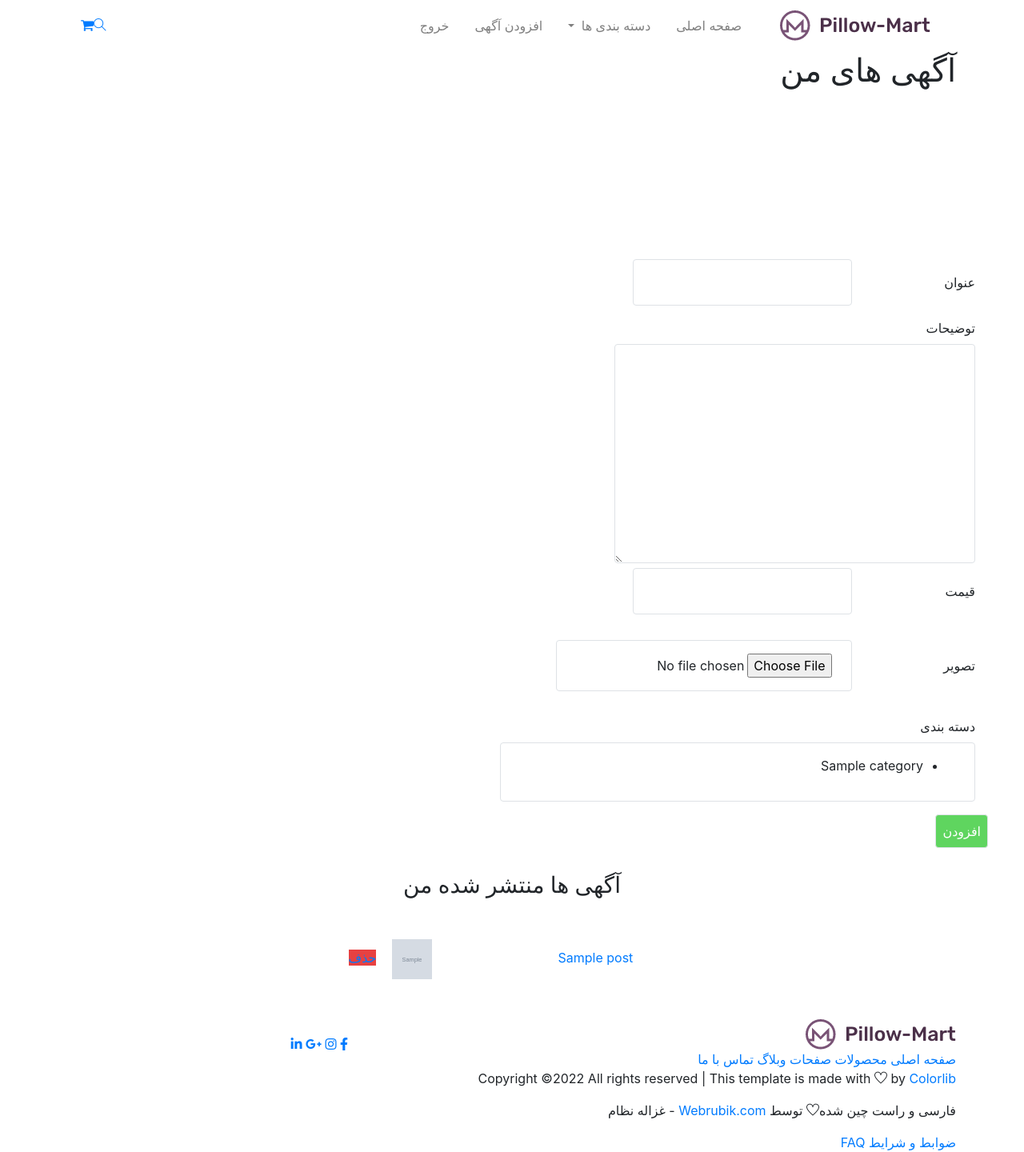
After one commit to AmiirEbadi/Market, a Django app: page /account/post_create/ in a window 1280 px wide. The commit adds this page. Shown: the whole page at 80% size. Run offline with Django 4.2, Linux system fonts and the light colour scheme; a user stored in the database is signed in; tables that the repository leaves empty hold one stand-in row (values such as "Sample post"); grey boxes marked "Sample" are stand-in pictures; some libraries are stand-ins or nearby versions.

Commit message:
PostCreate/delete/contextProccess and someother changes added

```diff
--- a/market/accounts/forms.py
+++ b/market/accounts/forms.py
@@ -1,7 +1,12 @@
 from django import forms
+import django
 from django.contrib.auth.forms import AuthenticationForm
-from .models import UserAccount
-
+from .models import (
+    UserAccount,
+    Address,
+)
+from posts.models import Post
+from django.utils.text import slugify
 
 class UserLoginForm(AuthenticationForm):
     class Meta:
@@ -29,9 +34,36 @@ class UserSignUpForm(forms.ModelForm):
             user.save()
         return user
 
-    def clean_username(self):
-        username = self.data.get('username')
+    def clean(self):
+        cleand_data = super().clean()
+        username = cleand_data.get('username')
         user = UserAccount.objects.filter(username=username)
         if user:
             raise forms.ValidationError('Username already exists')
-        return username
+        return cleand_data
+
+
+class UserAddressForm(forms.ModelForm):
+    class Meta:
+        model = Address
+        fields = ['district', 'city']
+
+    def save(self, request, commit=True):
+        form = super().save(commit=False)
+        form.user = request.user
+        if commit:
+            form.save()
+        return form
+
+
+class UserPostCreation(forms.ModelForm):
+    class Meta:
+        model = Post
+        fields = ['title', 'body', 'image', 'price', 'category']
+
+    def save(self, commit=True):
+        form = super().save(commit=False)
+        form.slug = slugify(form.title, allow_unicode=True)
+        if commit:
+            form.save()
+        return form
--- a/market/accounts/urls.py
+++ b/market/accounts/urls.py
@@ -5,6 +5,8 @@ from .views import (
     UserSignInView,
     UserProfileView,
     UserSignUpView,
+    UserPostCreationView,
+    UserPostDeleteView
 )
 
 app_name = 'account'
@@ -14,4 +16,7 @@ urlpatterns = [
     path('signup/', UserSignUpView.as_view(), name='signup'),
 
     path('profile/', UserProfileView.as_view(), name='profile'),
+    path('post_create/', UserPostCreationView.as_view(), name='post_create'),
+    path('post_delete/<int:pk>/', UserPostDeleteView.as_view(), name='post_delete'),
+
 ]
--- a/market/accounts/views.py
+++ b/market/accounts/views.py
@@ -1,18 +1,24 @@
-from webbrowser import get
 from django.shortcuts import redirect, render, HttpResponse
-from django.urls import reverse
+from django.urls import reverse, reverse_lazy
 from django.contrib.auth.views import (
     LoginView,
-
 )
 from .forms import(
     UserLoginForm,
     UserProfileForm,
     UserSignUpForm,
+    UserAddressForm,
+    UserPostCreation,
 )
 
-from .models import UserAccount
+from .models import (
+    UserAccount,
+    Address,
+)
+
+from posts.models import Post
 from django.views.generic.base import View
+from django.views.generic.edit import DeleteView
 from django.contrib.auth.mixins import LoginRequiredMixin
 # Create your views here.
 
@@ -28,17 +34,14 @@ class UserSignUpView(View):
     def post(self, request, *args, **kwargs):
         signup_form = UserSignUpForm(request.POST)
         if signup_form.is_valid():
-            # username = signup_form.cleaned_data['username']
-            # password = signup_form.cleaned_data['password']
-            # UserAccount.objects.create_user(username, password)
             user = signup_form.save(commit=False)
             user.is_staff = True
             user.save()
             return redirect('account:signin')
-        x = signup_form.non_field_errors
-        print([i for i in signup_form.errors])
+
+        errors = signup_form.non_field_errors
         signup_form = UserSignUpForm()
-        return render(request, 'account/signup.html', {'signup_form': signup_form , 'x': x})
+        return render(request, 'account/signup.html', {'signup_form': signup_form , 'errors': errors})
 
     def get(self, request, *args, **kwargs):
         signup_form = UserSignUpForm()
@@ -47,15 +50,54 @@ class UserSignUpView(View):
 
 
 class UserProfileView(LoginRequiredMixin, View):
+    ''' This View is used to update the user profile also user can see his info here '''
+
     def get(self, request, *args, **kwargs):
+        user_address = Address.objects.filter(user=request.user).first()
         profile_form = UserProfileForm(instance=request.user)
+        address_form = UserAddressForm(instance=user_address)
         context = {
-            'form': profile_form,
+            'profile_form': profile_form,
+            'address_form': address_form,
         }
         return render(request, 'account/profile.html', context=context)
 
     def post(self, request, *args, **kwargs):
-        profile_form = UserProfileForm(request.POST, instance=request.user)
-        if profile_form.is_valid():
-            profile_form.save()
-            return self.get(request, *args, **kwargs)
+        if 'profile' in request.POST:
+            profile_form = UserProfileForm(request.POST, instance=request.user)
+            if profile_form.is_valid():
+                profile_form.save()
+                return self.get(request, *args, **kwargs)
+        elif 'address' in request.POST:
+            user_address = Address.objects.filter(user=request.user).first()
+            address_form = UserAddressForm(request.POST, instance=user_address)
+            if address_form.is_valid():
+                address_form.save(request)
+                return self.get(request, *args, **kwargs)
+
+
+class UserPostCreationView(LoginRequiredMixin, View):
+    ''' This View is used to create a post '''
+
+    def get(self, request, *args, **kwargs):
+        post_form = UserPostCreation()
+        user_posts = Post.objects.filter(author=request.user)
+        context = {
+            'post_form': post_form,
+            'user_posts': user_posts,
+        }
+        return render(request, 'account/post_create.html', context=context)
+
+    def post(self, request, *args, **kwargs):
+        post_form = UserPostCreation(request.POST, request.FILES)
+        if post_form.is_valid():
+            post = post_form.save(commit=False)
+            post.author = request.user
+            post.save()
+        return HttpResponse('Post created')
+
+
+class UserPostDeleteView(DeleteView):
+    model = Post
+    success_url = reverse_lazy('account:profile')
+    template_name = 'account/post_delete_confirm.html'
--- a/market/market/settings.py
+++ b/market/market/settings.py
@@ -69,6 +69,7 @@ TEMPLATES = [
                 'django.template.context_processors.request',
                 'django.contrib.auth.context_processors.auth',
                 'django.contrib.messages.context_processors.messages',
+                'posts.context_processors.category_list',
             ],
         },
     },
--- /dev/null
+++ b/market/posts/context_processors.py
@@ -0,0 +1,5 @@
+from .models import Category
+
+def category_list(request):
+    categories = Category.objects.all()
+    return {'categories_list': categories}
--- a/market/posts/models.py
+++ b/market/posts/models.py
@@ -18,6 +18,9 @@ class Category(models.Model):
     class Meta:
         verbose_name = "category"
         verbose_name_plural = "categories"
+
+    def get_absolute_url(self):
+        return reverse('posts:category-posts', kwargs={'slug': self.slug})
 
     def __str__(self) -> str:
         return self.title
--- /dev/null
+++ b/market/templates/account/post_create.html
@@ -0,0 +1,85 @@
+{% extends 'post/base.html' %}
+{% load static %}
+{% load widget_tweaks %}
+
+{% block content %}
+
+
+<section class="breadcrumb_part" style="height: 230px;">
+  <div class="container">
+      <div class="row">
+          <div class="col-lg-12">
+              <div class="breadcrumb_iner">
+                  <h2 style="font-size: 40px;">آگهی های من</h2>
+              </div>
+          </div>
+      </div>
+  </div>
+</section>
+
+  <form class="w-full max-w-lg col-lg-6" method="post" style="margin: 30px;" enctype="multipart/form-data">
+    {% csrf_token %}
+    <div class="flex flex-wrap -mx-3 mb-6">
+      <div class="w-full md:w-1/2 px-3 mb-6 md:mb-0">
+        <label class="block uppercase tracking-wide text-gray-700 text-xs font-bold mb-2" for="grid-first-name" style="width:150px;">
+          عنوان
+        </label>
+        {{post_form.title|add_class:"appearance-none block w-full bg-gray-200 text-gray-700 border border-red-500 rounded py-3 px-4 mb-3 leading-tight focus:outline-none focus:bg-white"}}
+
+      </div>
+      <div class="w-full md:w-1/2 px-3">
+        <label class="block uppercase tracking-wide text-gray-700 text-xs font-bold mb-2" for="grid-last-name" style="width:150px;">
+           توضیحات
+        </label>
+        {{post_form.body|add_class:"appearance-none block w-full bg-gray-200 text-gray-700 border border-gray-200 rounded py-3 px-4 leading-tight focus:outline-none focus:bg-white focus:border-gray-500"}}
+      </div>
+    </div>
+    <div class="flex flex-wrap -mx-3 mb-6">
+      <div class="w-full px-3">
+        <label class="block uppercase tracking-wide text-gray-700 text-xs font-bold mb-2" for="grid-password" style="width:150px;">
+          قیمت
+        </label>
+        {{post_form.price|add_class:"appearance-none block w-full bg-gray-200 text-gray-700 border border-gray-200 rounded py-3 px-4 mb-3 leading-tight focus:outline-none focus:bg-white focus:border-gray-500"}}
+        <p class="text-gray-600 text-xs italic"></p>
+      </div>
+
+    </div>
+    <div class="flex flex-wrap -mx-3 mb-6">
+      <div class="w-full px-3">
+        <label class="block uppercase tracking-wide text-gray-700 text-xs font-bold mb-2" for="grid-password" style="width:150px;">
+          تصویر
+        </label>
+        {{post_form.image|add_class:"appearance-none block w-full bg-gray-200 text-gray-700 border border-gray-200 rounded py-3 px-4 mb-3 leading-tight focus:outline-none focus:bg-white focus:border-gray-500"}}
+        <p class="text-gray-600 text-xs italic"></p>
+      </div>
+
+    </div>
+    <div class="flex flex-wrap -mx-3 mb-6">
+      <div class="w-full px-3">
+        <label style="width:150px;" class="block uppercase tracking-wide text-gray-700 text-xs font-bold mb-2" for="grid-password">
+          دسته بندی
+        </label>
+        {{post_form.category|add_class:"appearance-none block w-full bg-gray-200 text-gray-700 border border-gray-200 rounded py-3 px-4 mb-3 leading-tight focus:outline-none focus:bg-white focus:border-gray-500"}}
+        <p class="text-gray-600 text-xs italic"></p>
+      </div>
+
+      <button name="post" style="background-color: rgb(95, 213, 95);" class="bg-green-500 hover:bg-blue-700 text-white font-bold p-2 border border-blue-700 rounded m-auto" type="submit">
+         افزودن
+      </button >
+    </div>
+  </form>
+
+  <h3 style="text-align: center;">آگهی ها منتشر شده من</h3>
+  {% for post in user_posts %}
+    <div style="display:block;margin: 50px; text-align: center;">
+      <a href="{{post.get_absolute_url}}" style="    display: inline-block; width: 200px;">{{post.title}}</a>
+      <img src="{{post.image.url}}" alt="" width="50px" height="50px" style="margin-right: 100px;">
+      <a  href="{% url 'account:post_delete' pk=post.id %}" style="margin-right: 15px; background-color: #e74141;">حذف</a>
+    </div>
+  {% endfor %}
+
+
+
+
+
+{% endblock %}
--- a/market/templates/post/base.html
+++ b/market/templates/post/base.html
@@ -47,48 +47,23 @@
                                 <li class="nav-item">
                                     <a class="nav-link" href="index.html">صفحه اصلی</a>
                                 </li>
-                                <li class="nav-item">
-                                    <a class="nav-link" href="about.html">درباره ما</a>
-                                </li>
+
                                 <li class="nav-item dropdown">
                                     <a class="nav-link dropdown-toggle" href="blog.html" id="navbarDropdown_1"
                                         role="button" data-toggle="dropdown" aria-haspopup="true" aria-expanded="false">
-                                       محصولات
+                                        دسته بندی ها
                                     </a>
                                     <div class="dropdown-menu" aria-labelledby="navbarDropdown_1">
-                                        <a class="dropdown-item" href="product_list.html"> لیست محصولات</a>
-                                        <a class="dropdown-item" href="single-product.html">جزئیات محصولات</a>
-
+                                        {% for category in categories_list %}
+                                        <a class="dropdown-item" href="{{category.get_absolute_url}}">{{category.title}}</a>
+                                        {% endfor %}
                                     </div>
                                 </li>
-                                <li class="nav-item dropdown">
-                                    <a class="nav-link dropdown-toggle" href="blog.html" id="navbarDropdown_3"
-                                        role="button" data-toggle="dropdown" aria-haspopup="true" aria-expanded="false">
-                                        صفحات
-                                    </a>
-                                    <div class="dropdown-menu" aria-labelledby="navbarDropdown_2">
-                                        <a class="dropdown-item" href="login.html">
-                                            ورود
-
-                                        </a>
-                                        <a class="dropdown-item" href="checkout.html">چک کردن محصولات</a>
-                                        <a class="dropdown-item" href="cart.html">سبد خرید</a>
-                                        <a class="dropdown-item" href="confirmation.html">تایید نهایی</a>
-                                        <a class="dropdown-item" href="elements.html">جزئیات</a>
-                                    </div>
+                                {% if user.is_authenticated %}
+                               <li class="nav-item">
+                                    <a class="nav-link" href="{% url 'account:post_create' %}">افزودن آگهی</a>
                                 </li>
-
-                                <li class="nav-item dropdown">
-                                    <a class="nav-link dropdown-toggle" href="blog.html" id="navbarDropdown_2"
-                                        role="button" data-toggle="dropdown" aria-haspopup="true" aria-expanded="false">
-                                        وبلاگ
-                                    </a>
-                                    <div class="dropdown-menu" aria-labelledby="navbarDropdown_2">
-                                        <a class="dropdown-item" href="blog.html"> وبلاگ</a>
-                                        <a class="dropdown-item" href="single-blog.html">صفحه داخلی وبلاگ</a>
-                                    </div>
-                                </li>
-
+                                {% endif %}
                                 <li class="nav-item">
                                         {% if user.is_authenticated %}
                                         <a class="nav-link" href="{% url 'account:signout' %}">
@@ -96,11 +71,12 @@
                                         </a>
                                         {% else %}
                                         <a class="nav-link" href="{% url 'account:signin' %}">
-                                            ورود
+                                            ورود / ثبت نام
                                         </a>
                                         {% endif %}
                                     </a>
                                 </li>
+
                             </ul>
                         </div>
                         <div class="hearer_icon d-flex align-items-center">
@@ -131,7 +107,7 @@
 
 
     <!--::footer_part start::-->
-    <footer class="footer_part">
+    <footer class="footer_part" style="clear: both;">
         <div class="footer_iner">
             <div class="container">
                 <div class="row justify-content-between align-items-center">
```
Also changed, not shown: market/accounts/admin.py (+6 -1 lines), market/posts/views.py (+14 -2 lines), market/templates/account/login.html (+10 -16 lines), market/templates/account/post_delete_confirm.html (added, +17 -0 lines), market/templates/account/profile.html (+12 -21 lines), market/templates/account/signup.html (+13 -27 lines), market/images/abajour_EKEmvgW.jpg (added), market/images/miz.png (added), market/images/miz_9Y0HXyi.png (added), market/images/miz_JvvCpJd.png (added).
